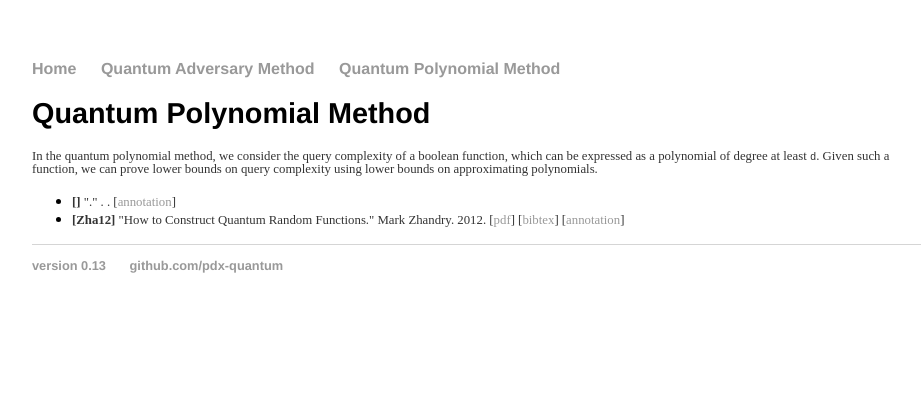
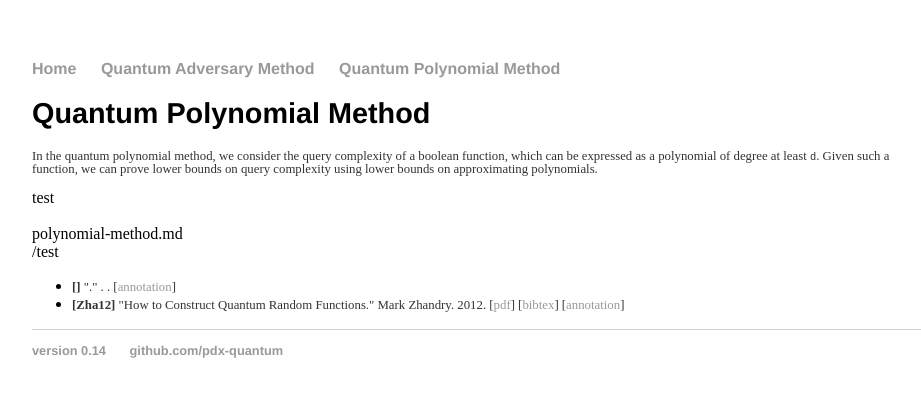
Before and after one commit to pdx-quantum/pdx-quantum.github.io, a Jekyll site: the page built from _topics/polynomial-method.md, in a window 1280 px wide. Shown: the top 397 px of the page, without its empty margins (160-1081 px from the left). Built offline with Jekyll 4.4.1, drawn with Linux system fonts in a browser that asks for light colours.

Commit message:
Maybe test entry listing

```diff
--- a/_layouts/default.html
+++ b/_layouts/default.html
@@ -24,7 +24,7 @@
         </div>
         <footer>
             <ul>
-                <li><a>version 0.13</a></li>
+                <li><a>version 0.14</a></li>
                 <li><a href="https://github.com/pdx-quantum">github.com/pdx-quantum</a></li>
             </ul>
         </footer>
--- a/_layouts/topic.html
+++ b/_layouts/topic.html
@@ -6,6 +6,11 @@
 <div class="blurb">
     {{ content }}
 </div>
+
+test<br/>
+{% for entry in entry.url %} {{ entry.url }} {% endfor %}<br/>
+{{ page.name }}<br/>
+/test
 
 <ul>
     {% for entry in site.bibentries | where_exp:"entry", "entry.url contains page.name" | where_exp:"entry", "entry.abbrev && entry.title && entry.author && entry.year" %}
```
